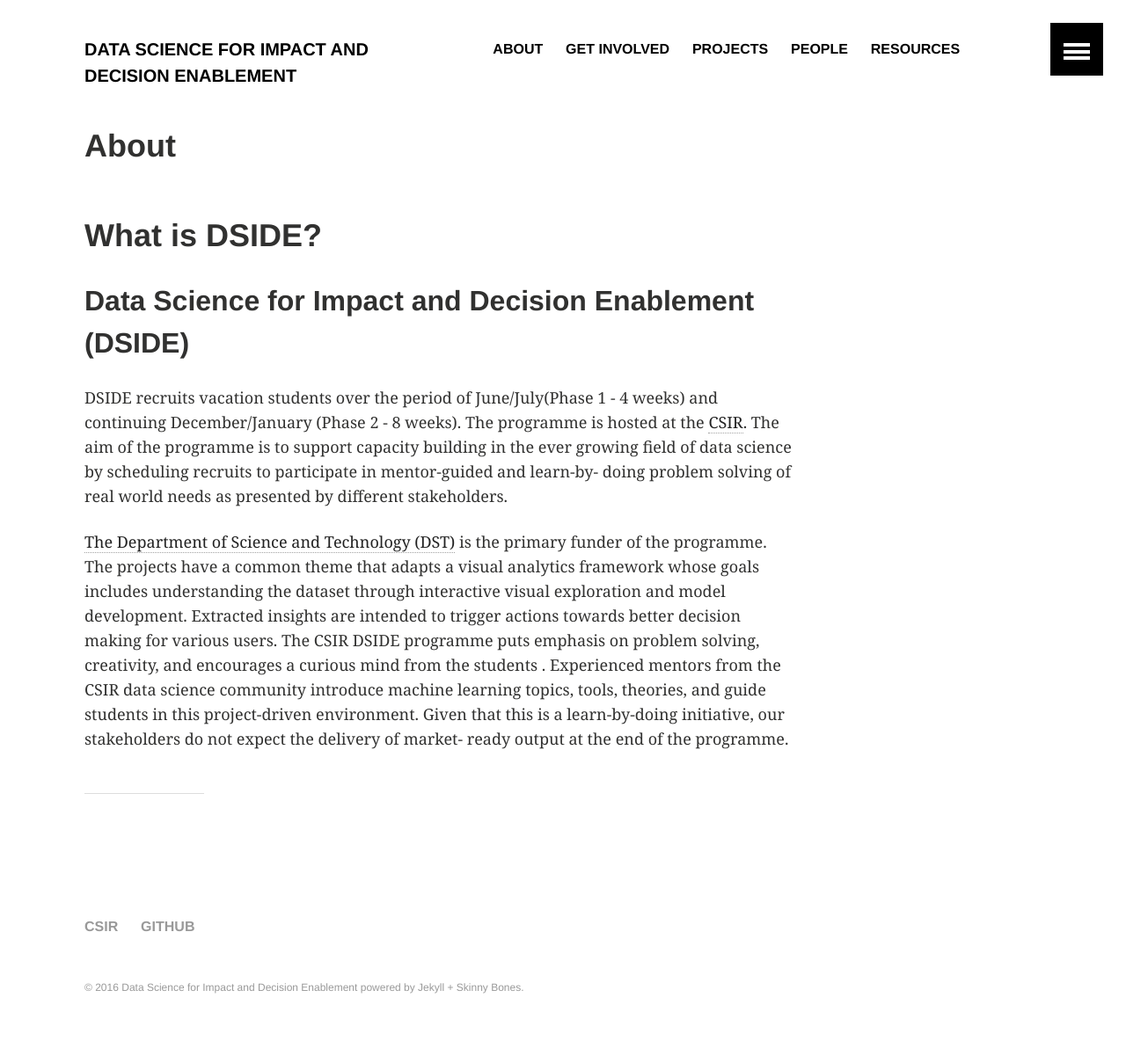
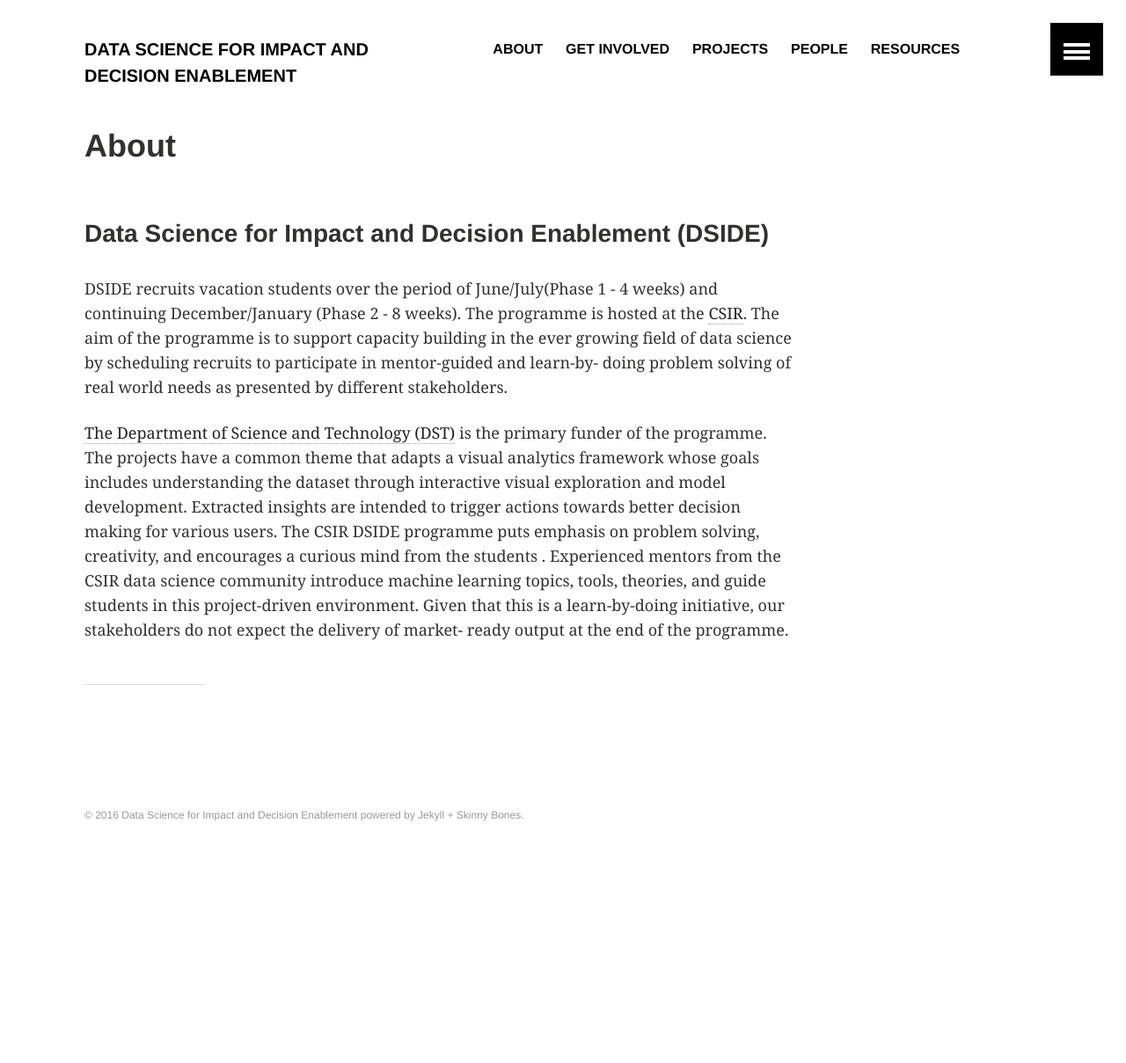
Before and after one commit to DSIDEWeb/dsideweb.github.io, a Jekyll site: the page built from about/index.md, in a window 1280 px wide. Shown: the whole page at 88% size. Built offline with Jekyll 4.4.1, drawn with Linux system fonts in a browser that asks for light colours; after the commit the page ends 1013 px from its top, so only the background shows below that.

Commit message:
Cleanups

```diff
--- a/_data/footer.yml
+++ b/_data/footer.yml
@@ -1,9 +1,5 @@
 # Footer navigation links
 
-- title: CSIR
-  url: http://www.csir.co.za
 
-- title: GITHUB
-  url: http://www.github.com/dsideweb
 #  excerpt:
 #  image:
--- a/about/index.md
+++ b/about/index.md
@@ -9,9 +9,8 @@
 share: false
 ads: false
 ---
-# What is DSIDE?
 
-## Data Science for Impact and Decision Enablement (DSIDE)
+### Data Science for Impact and Decision Enablement (DSIDE)
 
 DSIDE recruits vacation students over the period of June/July(Phase 1 - 4 weeks) and continuing December/January (Phase 2 - 8 weeks).
 The programme is hosted at the [CSIR](http://www.csir.co.za). The aim of the programme is to support capacity building in the ever growing field of data science by scheduling recruits to participate in mentor-guided and learn-by- doing problem solving of real world needs as presented by different stakeholders.
```
Also changed, not shown: people/2015-2016/index.md (+0 -2 lines), people/2016-2017/index.md (+0 -2 lines).
